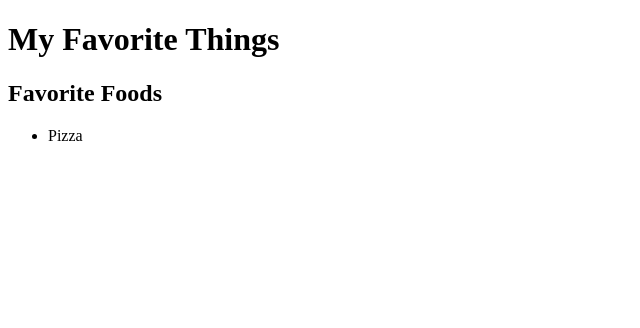
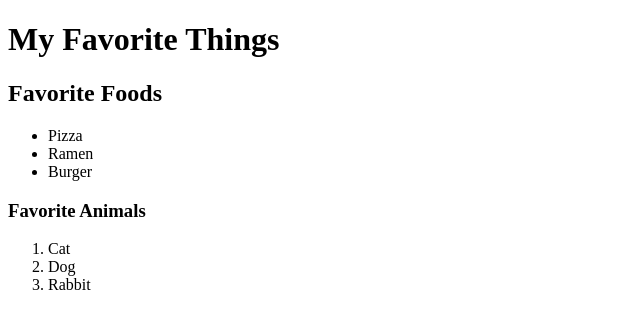
Before and after one commit to FransiskaM/Cats-and-Dogs, a plain HTML site: page index.html in a window 1280 px wide. Shown: the whole page, without its empty margins (0-640 px from the left). Drawn offline with Linux system fonts and the light colour scheme.

Commit message:
More Foods and Animals

```diff
--- a/index.html
+++ b/index.html
@@ -27,7 +27,14 @@
     <h2>Favorite Foods</h2>
     <ul>
         <li>Pizza</li>
+        <li>Ramen</li>
+        <li>Burger</li>
     </ul>
-
+    <h3>Favorite Animals</h3>
+    <ol>
+        <li>Cat</li>
+        <li>Dog</li>
+        <li>Rabbit</li>
+    </ol>
   </body>
 </html>
```
